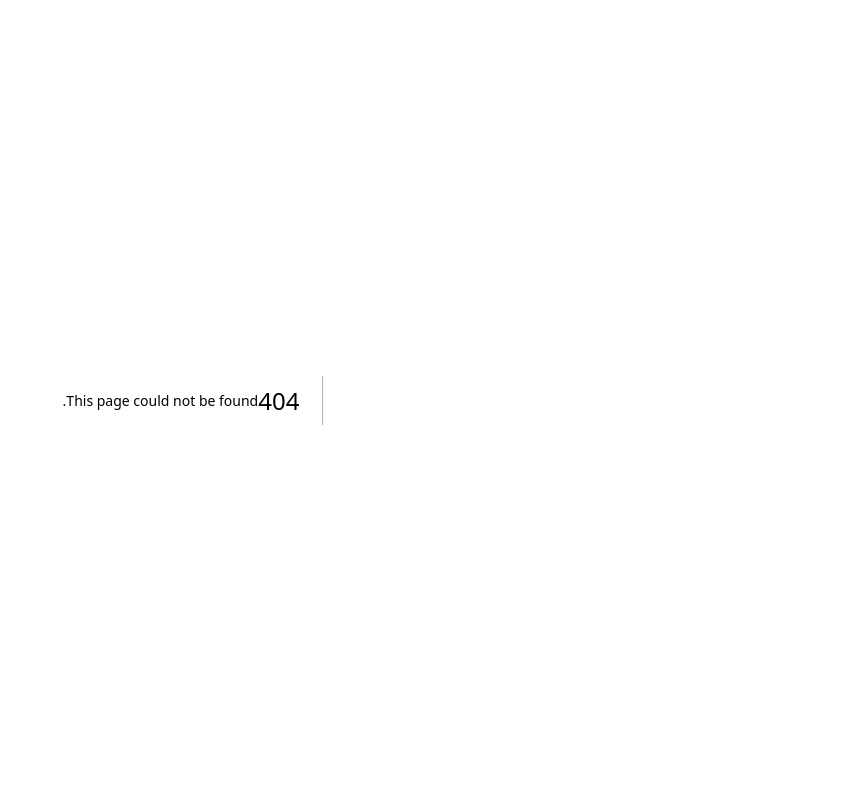
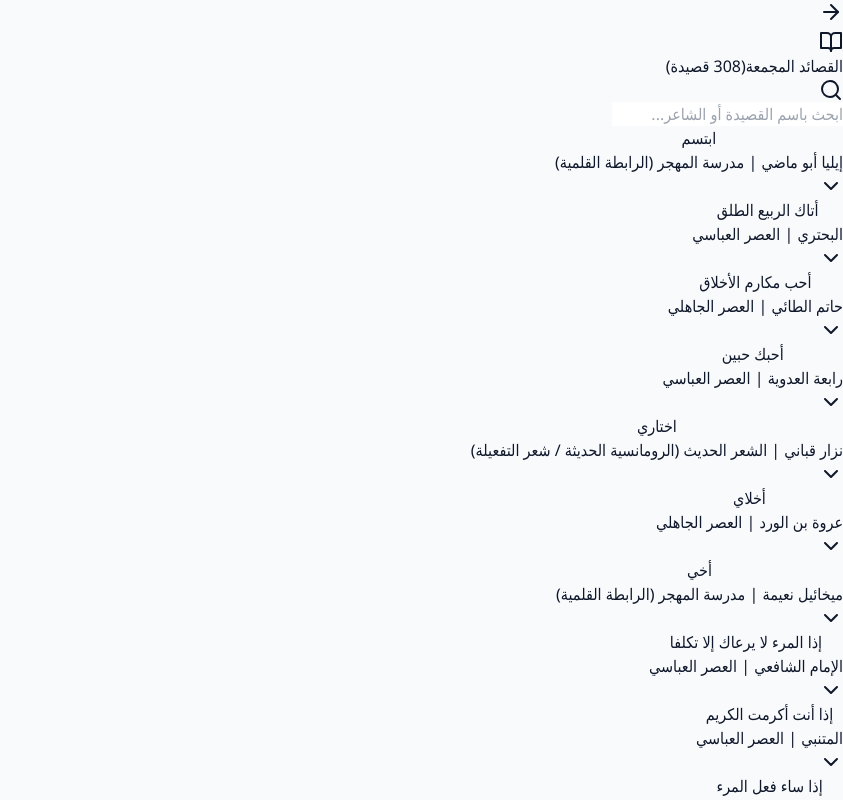
Before and after one commit to drsayedsoud/arabic-poetry-quiz, a Next.js app: page /poems in a window 1280 px wide. Before the commit this address had no page. Shown: the top 800 px of the page, without its empty margins (437-1280 px from the left). Built offline with nearby package versions, Linux system fonts and the light colour scheme.

Commit message:
feat: add poems page with accordion UI and search

```diff
--- /dev/null
+++ b/src/app/poems/page.tsx
@@ -0,0 +1,155 @@
+"use client";
+
+import { useState, useMemo } from "react";
+import { ArrowRight, Search, ChevronDown, BookOpen } from "lucide-react";
+import Link from "next/link";
+import { motion, AnimatePresence } from "framer-motion";
+import offlineData from "@/data/offlineData.json";
+import { PoetryData } from "@/lib/gemini";
+
+interface GroupedPoem {
+  title: string;
+  poet: string;
+  school: string;
+  verses: string[];
+}
+
+export default function PoemsPage() {
+  const [searchQuery, setSearchQuery] = useState("");
+  const [expandedIndex, setExpandedIndex] = useState<number | null>(null);
+
+  const poemsArray = useMemo(() => {
+    const grouped = (offlineData as PoetryData[]).reduce((acc, current) => {
+      // Treat missing/undefined poem titles as "بدون عنوان"
+      const title = current.poem || "بدون عنوان";
+      if (!acc[title]) {
+        acc[title] = {
+          poet: current.poet || "غير معروف",
+          school: current.school || "",
+          verses: []
+        };
+      }
+      if (!acc[title].verses.includes(current.verse)) {
+        acc[title].verses.push(current.verse);
+      }
+      return acc;
+    }, {} as Record<string, { poet: string, school: string, verses: string[] }>);
+
+    return Object.entries(grouped)
+      .map(([title, data]) => ({ title, ...data }))
+      .sort((a, b) => a.title.localeCompare(b.title, 'ar'));
+  }, []);
+
+  const filteredPoems = useMemo(() => {
+    if (!searchQuery.trim()) return poemsArray;
+    const query = searchQuery.toLowerCase();
+    return poemsArray.filter(
+      p => p.title.toLowerCase().includes(query) || p.poet.toLowerCase().includes(query)
+    );
+  }, [poemsArray, searchQuery]);
+
+  const toggleAccordion = (index: number) => {
+    setExpandedIndex(expandedIndex === index ? null : index);
+  };
+
+  return (
+    <div className="min-h-screen bg-slate-950 text-slate-200 flex flex-col font-sans selection:bg-indigo-500/30">
+      {/* Header */}
+      <header className="flex flex-col px-4 py-3 md:px-8 md:py-4 bg-slate-900/90 backdrop-blur-xl border-b border-slate-800 sticky top-0 z-40 gap-y-4 shadow-lg shadow-black/20">
+        <div className="flex items-center space-x-3 space-x-reverse">
+          <Link href="/">
+            <button
+              className="p-1.5 md:p-2 bg-white/5 border border-white/10 rounded-full hover:bg-white/10 transition-all duration-300 hover:-translate-x-1 shadow-sm shrink-0"
+              title="العودة"
+            >
+              <ArrowRight className="w-5 h-5 md:w-6 md:h-6 text-amber-100" />
+            </button>
+          </Link>
+          <div className="flex items-center space-x-3 space-x-reverse">
+            <div className="w-8 h-8 md:w-10 md:h-10 bg-gradient-to-br from-indigo-500 to-purple-600 rounded-lg flex items-center justify-center shadow-lg shadow-indigo-500/20 shrink-0">
+              <BookOpen className="w-5 h-5 md:w-6 md:h-6 text-white" />
+            </div>
+            <h1 className="text-lg md:text-2xl font-extrabold text-slate-100 flex items-baseline">
+              القصائد المجمعة
+              <span className="text-[10px] md:text-xs font-medium text-amber-200/60 mr-2">({poemsArray.length} قصيدة)</span>
+            </h1>
+          </div>
+        </div>
+
+        {/* Search Bar */}
+        <div className="relative w-full max-w-2xl mx-auto">
+          <Search className="absolute right-4 top-1/2 -translate-y-1/2 w-5 h-5 text-slate-500" />
+          <input
+            type="text"
+            placeholder="ابحث باسم القصيدة أو الشاعر..."
+            value={searchQuery}
+            onChange={(e) => setSearchQuery(e.target.value)}
+            className="w-full bg-slate-950 border border-indigo-500/30 rounded-2xl py-3 pr-12 pl-4 text-slate-100 focus:outline-none focus:ring-2 focus:ring-indigo-500 transition-all shadow-inner"
+          />
+        </div>
+      </header>
+
+      {/* Main Content */}
+      <main className="flex-1 w-full max-w-3xl mx-auto px-4 md:px-8 py-8 flex flex-col space-y-4">
+        {filteredPoems.length === 0 ? (
+          <div className="flex flex-col items-center justify-center mt-12 text-center space-y-4">
+            <span className="text-5xl">🔍</span>
+            <h2 className="text-xl font-bold text-slate-400">لا توجد نتائج مطابقة لبحثك</h2>
+          </div>
+        ) : (
+          filteredPoems.map((poem, index) => {
+            const isExpanded = expandedIndex === index;
+            return (
+              <div
+                key={index}
+                className="bg-slate-900/80 border border-slate-800/80 rounded-2xl overflow-hidden shadow-lg transition-all"
+              >
+                {/* Accordion Header */}
+                <button
+                  onClick={() => toggleAccordion(index)}
+                  className="w-full px-5 py-4 flex items-center justify-between bg-slate-900 hover:bg-slate-800 transition-colors"
+                >
+                  <div className="flex flex-col items-start text-right space-y-1">
+                    <h3 className="text-base md:text-lg font-bold text-amber-50">
+                      {poem.title}
+                    </h3>
+                    <span className="text-xs md:text-sm font-medium text-teal-400">
+                      {poem.poet} {poem.school && <><span className="text-slate-500 mx-1">|</span> <span className="text-fuchsia-400/70">{poem.school}</span></>}
+                    </span>
+                  </div>
+                  <div className={`p-2 rounded-full bg-white/5 transition-transform duration-300 shrink-0 ${isExpanded ? 'rotate-180' : ''}`}>
+                    <ChevronDown className="w-5 h-5 text-indigo-300" />
+                  </div>
+                </button>
+
+                {/* Accordion Body */}
+                <AnimatePresence>
+                  {isExpanded && (
+                    <motion.div
+                      initial={{ height: 0, opacity: 0 }}
+                      animate={{ height: "auto", opacity: 1 }}
+                      exit={{ height: 0, opacity: 0 }}
+                      transition={{ duration: 0.3, ease: "easeInOut" }}
+                      className="border-t border-slate-800/80"
+                    >
+                      <div className="p-5 md:p-8 bg-slate-950/50 space-y-6">
+                        {poem.verses.map((verse, vIndex) => (
+                          <div key={vIndex} className="relative">
+                            {vIndex > 0 && <div className="w-12 h-px bg-white/5 mx-auto mb-6"></div>}
+                            <p className="text-lg md:text-2xl font-serif leading-loose md:leading-loose text-center text-indigo-50 whitespace-pre-line drop-shadow-sm">
+                              {verse.replace(/\\n/g, '\n')}
+                            </p>
+                          </div>
+                        ))}
+                      </div>
+                    </motion.div>
+                  )}
+                </AnimatePresence>
+              </div>
+            );
+          })
+        )}
+      </main>
+    </div>
+  );
+}
```
